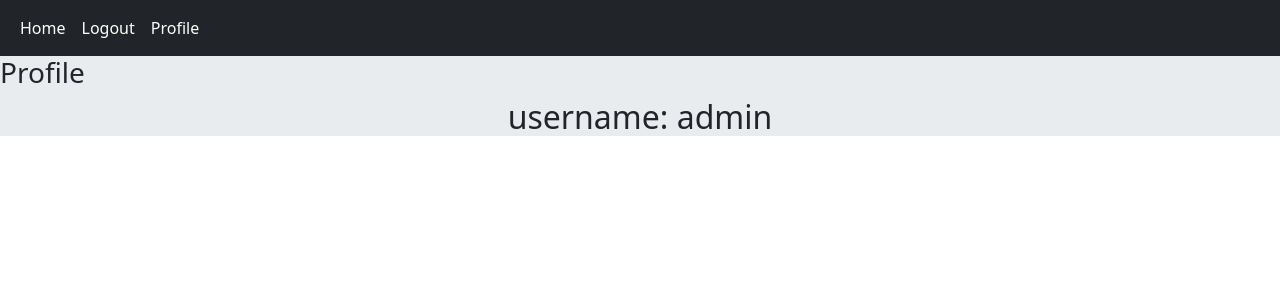
After one commit to RasoulZamani/Django_SocialNetwork, a Django app: page /accounts/profile/1/ in a window 1280 px wide. The commit adds this page. Shown: the top 300 px of the page. Run offline with Django 4.2, Linux system fonts and the light colour scheme; a user stored in the database is signed in; data comes from the database, SQL or seed files in the repository; both versions use the stored data as it was after the commit.

Commit message:
adding profile

```diff
--- /dev/null
+++ b/accounts/templates/accounts/profile.html
@@ -0,0 +1,8 @@
+{% extends 'base.html' %}
+
+{% block title %} Profile {% endblock %}
+
+{% block content %}
+    <h3>Profile</h3>
+    <h2 class="text-center"> username: {{user.username}} </h2>
+{% endblock %}
--- a/accounts/urls.py
+++ b/accounts/urls.py
@@ -7,4 +7,5 @@ urlpatterns = [
     path('register/', views.UserRegisterView.as_view(), name='user_register'),
     path('login/', views.UserLoginView.as_view(), name='user_login'),
     path('logout/', views.UserLogoutView.as_view(), name='user_logout'),
+    path('profile/<int:user_id>/', views.UserProfileView.as_view(), name='user_profile'),
 ]
--- a/accounts/views.py
+++ b/accounts/views.py
@@ -72,3 +72,11 @@ class UserLogoutView(LoginRequiredMixin, View):
         logout(request)
         messages.success(request, f"You have logged out successfuly!ByeBye!",'success')
         return redirect('home:home')
+
+
+class UserProfileView(LoginRequiredMixin, View):
+    """CBV for user profile"""
+
+    def get(self, request, user_id):
+        user = User.objects.get(pk=user_id)
+        return render(request, 'accounts/profile.html/', {'user':user})
--- a/templates/includs/navbar.html
+++ b/templates/includs/navbar.html
@@ -4,6 +4,7 @@
         <a class="nav-link active" href="{%url 'home:home'%}">Home</a>
         {% if  request.user.is_authenticated %}
             <a class="nav-link active" href="{%url 'accounts:user_logout'%}">Logout</a>
+            <a class="nav-link active" href="{%url 'accounts:user_profile' request.user.id%}">Profile</a>
         {% else %}
             <a class="nav-link active" href="{%url 'accounts:user_register'%}">Register</a>
             <a class="nav-link active" href="{%url 'accounts:user_login'%}">Login</a>
```
Also changed, not shown: README.md, db.sqlite3.
